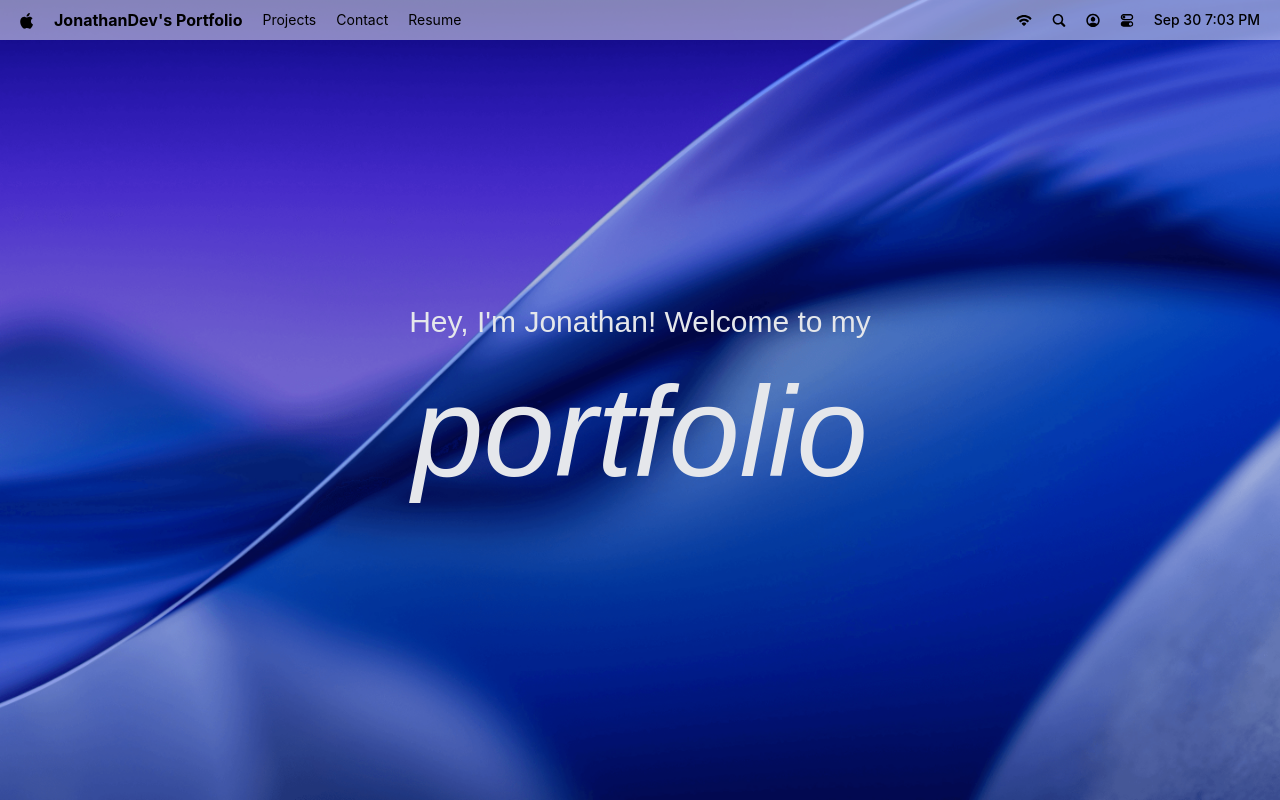
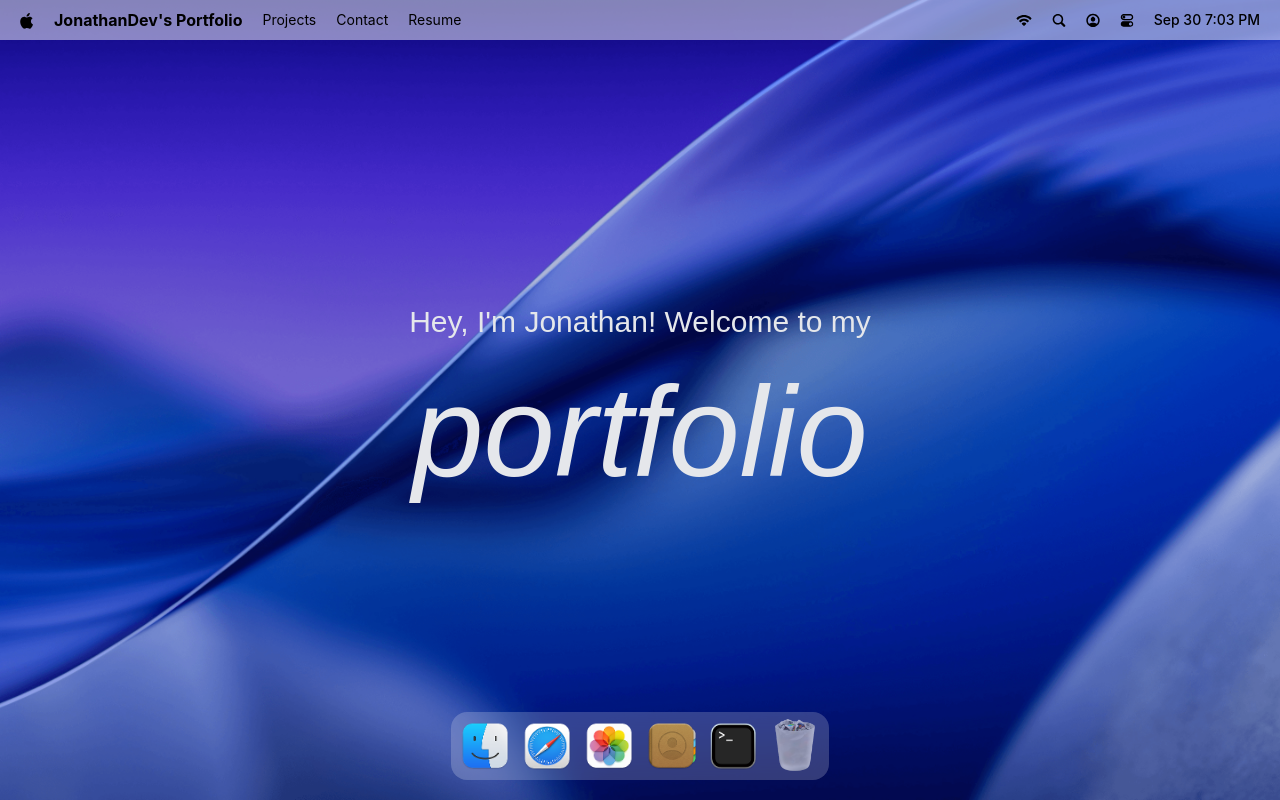
Before and after one commit to JonathanTWD/portfolio, a React (Vite) app: page / in a window 1280 px wide. Built offline with nearby package versions, Linux system fonts and the light colour scheme; a web font is replaced by a local one.

Commit message:
implement dock presentation

```diff
--- a/package.json
+++ b/package.json
@@ -17,6 +17,7 @@
     "lucide-react": "^1.45.0",
     "react": "^19.2.8",
     "react-dom": "^19.2.8",
+    "react-tooltip": "^6.0.8",
     "tailwindcss": "^4.3.3"
   },
   "devDependencies": {
--- a/src/App.tsx
+++ b/src/App.tsx
@@ -1,3 +1,4 @@
+import Dock from "./components/Dock"
 import Navbar from "./components/Navbar"
 import Welcome from "./components/Welcome"
 
@@ -6,6 +7,7 @@
     <main>
       <Navbar/>
       <Welcome/>
+      <Dock/>
     </main>
   )
 }
--- /dev/null
+++ b/src/components/Dock.tsx
@@ -0,0 +1,93 @@
+import { Tooltip } from "react-tooltip";
+import gsap from "gsap";
+
+import { useRef } from "react";
+import { dockApps } from "../constants";
+import { useGSAP } from "@gsap/react";
+
+const Dock = () => {
+  const dockRef = useRef<HTMLDivElement | null>(null);
+
+  useGSAP(() => {
+    const dock = dockRef.current;
+    if (!dock) return;
+
+    const icons = dock.querySelectorAll<HTMLButtonElement>('.dock-icon');
+    const animateIcons = (mouseX: number) => {
+      const { left } = dock.getBoundingClientRect();
+
+      icons.forEach((icon: HTMLButtonElement) => {
+        const { left: iconLeft, width } = icon.getBoundingClientRect();
+        const center = iconLeft - left + width / 2;
+        const distance = Math.abs(mouseX - center);
+        const intensity = Math.exp(-(distance ** 2.5) / 2000);
+
+        gsap.to(icon, {
+          scale: 1 + 0.25 * intensity,
+          y: -15 * intensity,
+          duration: 0.2,
+          ease: "power1.out",
+        });
+      });
+    };
+
+    const handleMouseMove = (e: MouseEvent) => {
+      const { left } = dock.getBoundingClientRect();
+
+      animateIcons(e.clientX - left);
+    };
+
+    const resetIcons = () =>
+      icons.forEach((icon: HTMLButtonElement) =>
+        gsap.to(icon, {
+          scale: 1,
+          y: 0,
+          duration: 0.3,
+          ease: "power1.out",
+        }),
+      );
+
+    dock.addEventListener("mousemove", handleMouseMove);
+    dock.addEventListener("mouseleave", resetIcons);
+
+    return () => {
+      dock.removeEventListener("mousemove", handleMouseMove);
+      dock.removeEventListener("mouseleave", resetIcons);
+    };
+  }, []);
+
+  const toggleApp = (app: Pick<(typeof dockApps)[number], "id" | "canOpen">) => {
+    void app;
+  };
+
+  return (
+    <section id="dock">
+      <div ref={dockRef} className="dock-container">
+        {dockApps.map(({ id, name, icon, canOpen }) => (
+          <div key={id} className="relative flex justify-center">
+            <button
+              type="button"
+              className="dock-icon"
+              aria-label={name}
+              data-tooltip-id="dock-tooltip"
+              data-tooltip-content={name}
+              data-tooltip-delay-show={99}
+              disabled={!canOpen}
+              onClick={() => toggleApp({ id, canOpen })}
+            >
+              <img
+                src={`/images/${icon}`}
+                alt={name}
+                loading="lazy"
+                className={canOpen ? "" : "opacity-60"}
+              />
+            </button>
+          </div>
+        ))}
+        <Tooltip id="dock-tooltip" place="top" className="tooltip" />
+      </div>
+    </section>
+  );
+};
+
+export default Dock;
```
Also changed, not shown: 1 other file (tests, documents, lock files or other folders).
